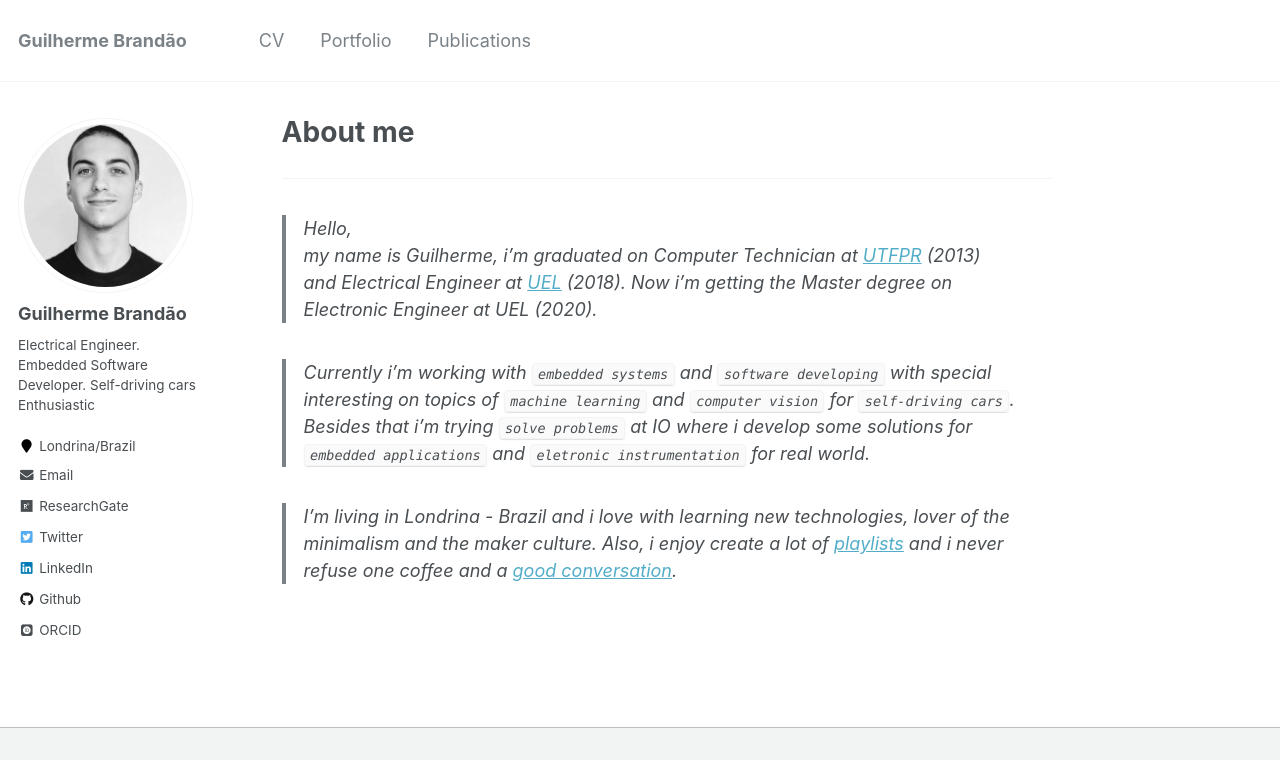
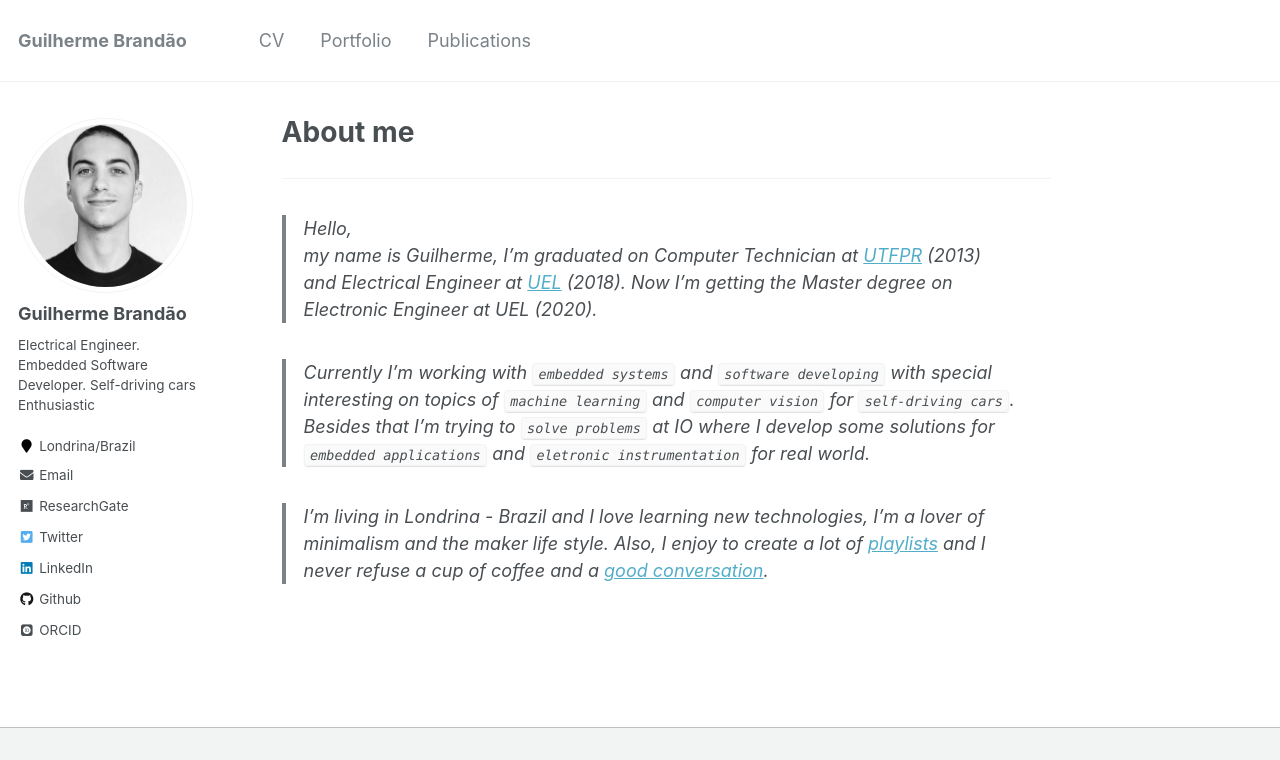
Before and after one commit to brandaogbs/brandaogbs.github.io, a Jekyll site: the page built from _pages/about.md, in a window 1280 px wide, cut to the strip 0-760 px from the top of the page. Built offline with Jekyll 4.4.1, drawn with Linux system fonts in a browser that asks for light colours; some web fonts are replaced.

Commit message:
about me

```diff
--- a/_pages/about.md
+++ b/_pages/about.md
@@ -20,8 +20,8 @@ redirect_from:
 ---
 
   > Hello,
-  my name is Guilherme, i'm graduated on *Computer Technician* at [UTFPR](http://portal.utfpr.edu.br/) (2013) and *Electrical Engineer* at [UEL](http://portal.uel.br/home/) (2018). Now i'm getting the *Master degree on Electronic Engineer* at UEL (2020).
+  my name is Guilherme, I'm graduated on *Computer Technician* at [UTFPR](http://portal.utfpr.edu.br/) (2013) and *Electrical Engineer* at [UEL](http://portal.uel.br/home/) (2018). Now I'm getting the *Master degree on Electronic Engineer* at UEL (2020).
 
-  > Currently i'm working with `embedded systems` and `software developing` with special interesting on topics of `machine learning` and `computer vision` for `self-driving cars`. Besides that i'm trying `solve problems` at IO where i develop some solutions for `embedded applications` and `eletronic instrumentation` for real world.
+  > Currently I'm working with `embedded systems` and `software developing` with special interesting on topics of `machine learning` and `computer vision` for `self-driving cars`. Besides that I'm trying to `solve problems` at IO where I develop some solutions for `embedded applications` and `eletronic instrumentation` for real world.
 
-  > I'm living in Londrina - Brazil and i love with learning new technologies,  lover of the minimalism and the maker culture. Also, i enjoy create a lot of [playlists](https://open.spotify.com/user/brandaogbs?si=YgXA46t-R36nsn60217roQ) and i never refuse    one *coffee* and a [good conversation](https://www.instagram.com/brandaogbs1/).
+  > I'm living in Londrina - Brazil and I love learning new technologies, I'm a lover of minimalism and the maker life style. Also, I enjoy to create a lot of [playlists](https://open.spotify.com/user/brandaogbs?si=YgXA46t-R36nsn60217roQ) and I never refuse a cup of *coffee* and a [good conversation](https://www.instagram.com/brandaogbs1/).
```
